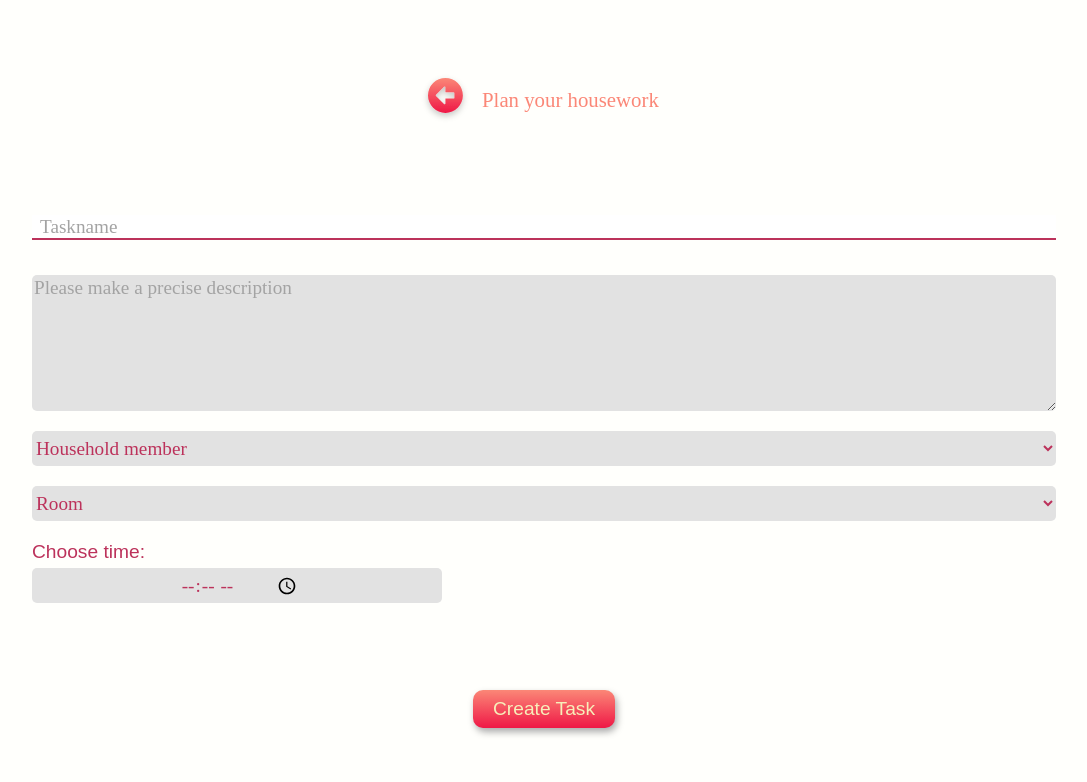
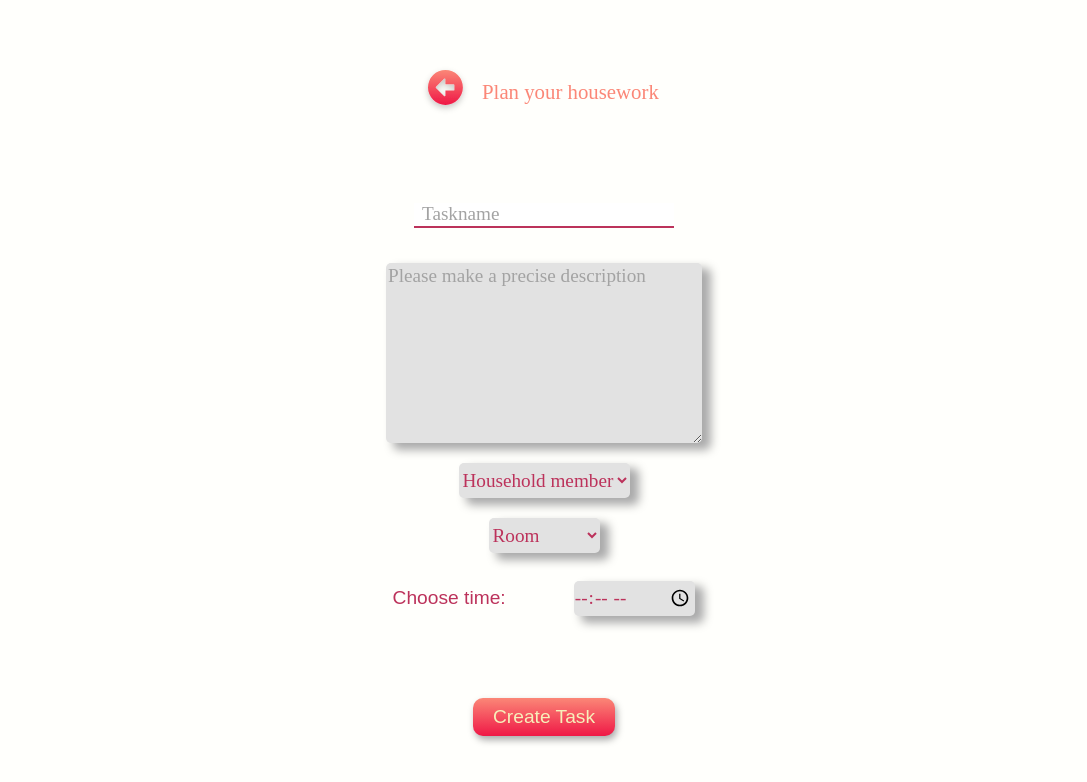
Before and after one commit to rokoc003/tidy_app, a React (Create React App) app in the folder client/: page /housework in a window 1280 px wide. Shown: the top 782 px of the page, without its empty margins (96-1183 px from the left). Built offline with nearby package versions, Linux system fonts and the light colour scheme.

Commit message:
Layout (#34)
* Add shadow to input

* Change layout

```diff
--- a/client/src/components/DateInputWithCaption.js
+++ b/client/src/components/DateInputWithCaption.js
@@ -7,16 +7,20 @@ import colors from '../utils/colors';
 
 const DateContainer = styled(InputContainer)`
   display: flex;
-  justify-content: center;
+  flex-direction: row;
+  justify-content: space-between;
+  align-items: center;
 `;
 const DateCaption = styled(InputCaption)`
   color: ${colors.inputFont};
+  padding-right: 3em;
 `;
 
 const DateInput = styled(InputCircle)`
-  width: 40%;
-  font: 1.3rem;
-  padding-left: 15px;
+  max-width: 40%;
+  font: 1.1rem;
+  padding-left: 5px;
+  box-shadow: 8px 6px 10px 1px ${colors.boxShadow};
 `;
 
 function DateInputWithCaption() {
--- a/client/src/components/Input.js
+++ b/client/src/components/Input.js
@@ -5,7 +5,7 @@ const Input = styled.input`
   display: flex;
   justify-content: center;
   width: 100%;
-  margin: 5px 0px;
+  margin: 8px 0px;
   padding: 2px 8px;
   color: ${colors.inputFont};
   border: none;
--- a/client/src/components/InputCircle.js
+++ b/client/src/components/InputCircle.js
@@ -8,6 +8,7 @@ const InputCircle = styled(Input)`
   background-color: ${colors.inputBackground};
   border-radius: 5px;
   font: 400 1.2rem 'Ubuntu';
+  box-shadow: 8px 6px 10px 1px ${colors.boxShadow};
 `;
 
 export default InputCircle;
--- a/client/src/components/InputContainer.js
+++ b/client/src/components/InputContainer.js
@@ -5,7 +5,7 @@ const InputContainer = styled.div`
   flex-direction: column;
   margin: 10px 0px;
   flex-basis: 100%;
-  width: 80%;
+  max-width: 80%;
 `;
 
 export default InputContainer;
--- a/client/src/components/Select.js
+++ b/client/src/components/Select.js
@@ -5,6 +5,7 @@ const Select = styled.select`
   font: 400 1.2rem 'Ubuntu';
   border-radius: 5px;
   background-color: ${colors.inputBackground};
+  box-shadow: 8px 6px 10px 1px ${colors.boxShadow};
   border: none;
   height: 35px;
   color: ${colors.inputFont};
--- a/client/src/components/TaskDescription.js
+++ b/client/src/components/TaskDescription.js
@@ -3,6 +3,7 @@ import colors from '../utils/colors';
 
 const TaskDescription = styled.textarea`
   background-color: ${colors.inputBackground};
+  box-shadow: 8px 6px 10px 1px ${colors.boxShadow};
   color: ${colors.inputFont};
   font: 400 1.2rem 'Ubuntu';
   border-radius: 5px;
--- a/client/src/pages/Housework.js
+++ b/client/src/pages/Housework.js
@@ -34,7 +34,8 @@ function Housework() {
       </InputContainer>
       <InputContainer>
         <TaskDescription
-          rows="6"
+          rows="8"
+          cols="27"
           value={description}
           onChange={(event) => setDescription(event.target.value)}
           type="text"
--- a/client/src/pages/Login.js
+++ b/client/src/pages/Login.js
@@ -12,6 +12,7 @@ import { Link } from 'react-router-dom';
 const IMG = styled.img`
   max-width: 350px;
   height: auto;
+  padding: 15px 0px;
 `;
 
 function Login() {
```
